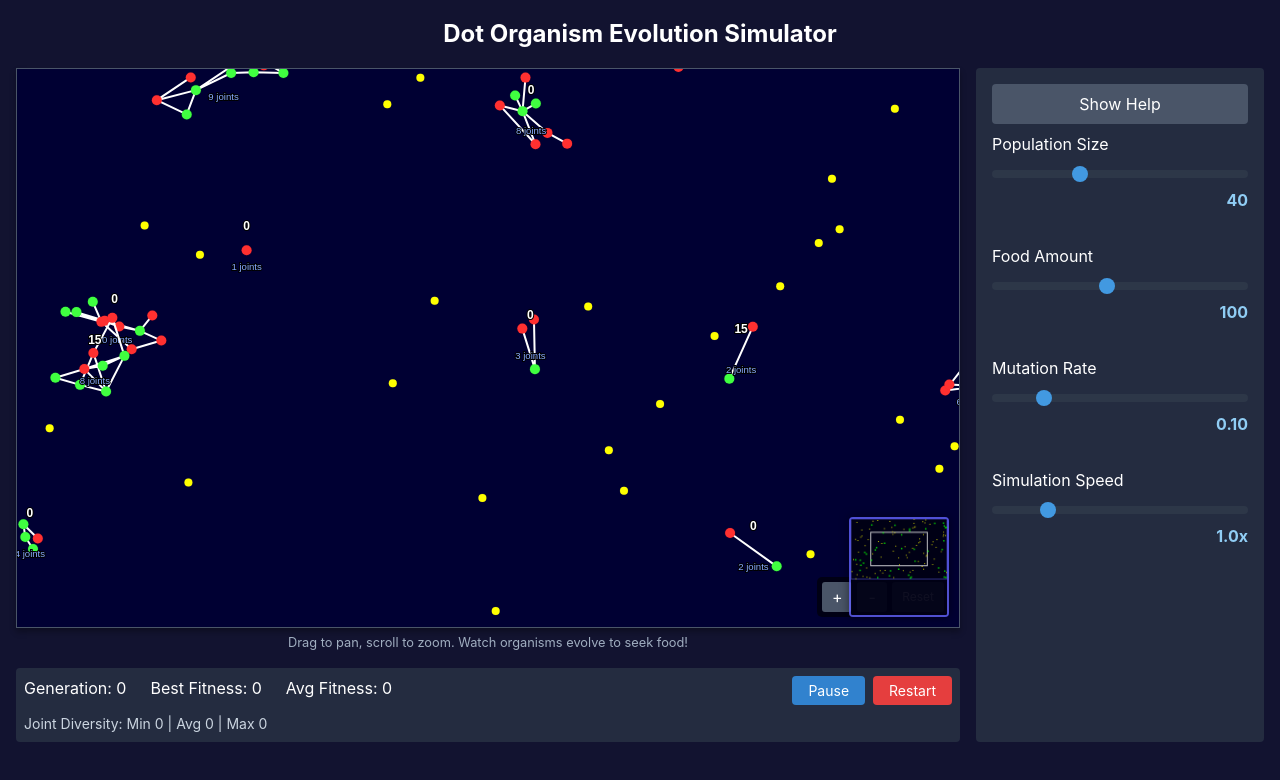
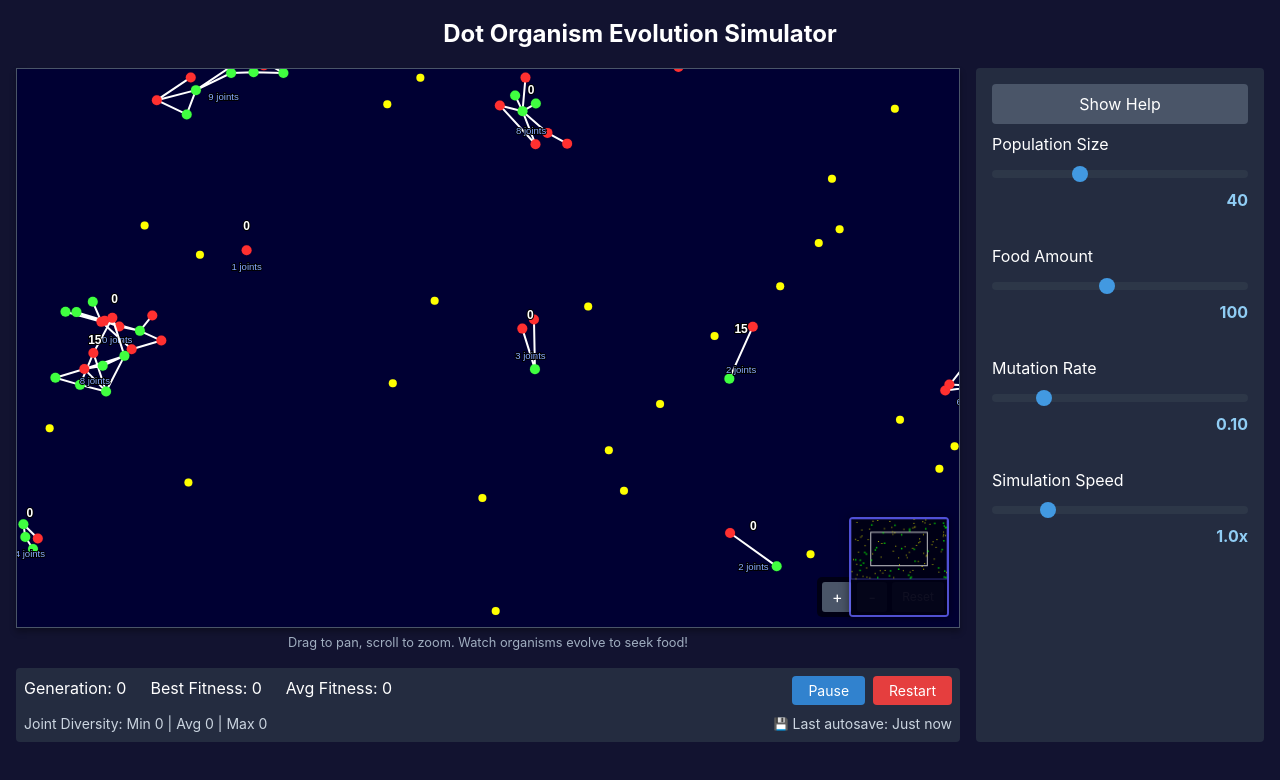
Before and after one commit to late-cretaceous/constellation-evolution, a React (Vite) app: page / in a window 1280 px wide. Shown: the top 780 px of the page. Built offline with nearby package versions, Linux system fonts and the light colour scheme.

Commit message:
feat: autosave display

```diff
--- a/src/components/EvolutionSimulator/EvolutionSimulator.css
+++ b/src/components/EvolutionSimulator/EvolutionSimulator.css
@@ -341,6 +341,12 @@
   background-color: rgba(0, 0, 20, 0.8);
 }
 
+@keyframes fade-out {
+  0% { opacity: 1; }
+  80% { opacity: 1; }
+  100% { opacity: 0; visibility: hidden; }
+}
+
 /* Green button for cancel option */
 .button-green {
   background-color: #38a169;
@@ -372,6 +378,37 @@
   animation: fade-out 5s forwards;
 }
 
+/* Stats details area with joint diversity and autosave info */
+.stats-details {
+  display: flex;
+  justify-content: space-between;
+  align-items: center;
+  flex-wrap: wrap;
+  margin-top: 0.25rem;
+}
+
+/* Joint diversity styling */
+.joint-diversity {
+  font-size: 0.875rem;
+  color: #cbd5e0;
+  flex: 1;
+}
+
+/* Autosave info styling */
+.autosave-info {
+  font-size: 0.875rem;
+  color: #cbd5e0;
+  margin-left: auto;
+  display: flex;
+  align-items: center;
+}
+
+/* Autosave icon styling */
+.autosave-icon {
+  margin-right: 0.25rem;
+  font-size: 0.75rem;
+}
+
 @keyframes fade-out {
   0% { opacity: 1; }
   80% { opacity: 1; }
--- a/src/components/EvolutionSimulator/SimulationStats.jsx
+++ b/src/components/EvolutionSimulator/SimulationStats.jsx
@@ -2,7 +2,7 @@ import React from 'react';
 
 /**
  * Displays simulation statistics and control buttons
- * Enhanced with restart confirmation dialog
+ * Enhanced with restart confirmation dialog and autosave indicator
  */
 const SimulationStats = ({
   generation,
@@ -12,8 +12,31 @@ const SimulationStats = ({
   onRestartSimulation,
   showRestartConfirmation,
   onConfirmRestart,
-  onCancelRestart
+  onCancelRestart,
+  lastAutosaveTime
 }) => {
+  // Format the last autosave time
+  const formatLastSaveTime = () => {
+    if (!lastAutosaveTime) return 'Not saved yet';
+
+    const now = new Date();
+    const diffMs = now - lastAutosaveTime;
+
+    // If less than a minute, show "just now"
+    if (diffMs < 60000) {
+      return 'Just now';
+    }
+
+    // If less than an hour, show minutes
+    if (diffMs < 3600000) {
+      const minutes = Math.floor(diffMs / 60000);
+      return `${minutes} minute${minutes !== 1 ? 's' : ''} ago`;
+    }
+
+    // Format as time
+    return lastAutosaveTime.toLocaleTimeString([], { hour: '2-digit', minute: '2-digit' });
+  };
+
   return (
     <div className="stats-container">
       <div className="stats-row">
@@ -55,8 +78,13 @@ const SimulationStats = ({
           )}
         </div>
       </div>
-      <div className="joint-diversity">
-        Joint Diversity: Min {stats.minJoints} | Avg {stats.avgJoints} | Max {stats.maxJoints}
+      <div className="stats-details">
+        <div className="joint-diversity">
+          Joint Diversity: Min {stats.minJoints} | Avg {stats.avgJoints} | Max {stats.maxJoints}
+        </div>
+        <div className="autosave-info">
+          <span className="autosave-icon">💾</span> Last autosave: {formatLastSaveTime()}
+        </div>
       </div>
       {showRestartConfirmation && (
         <div className="restart-warning">
--- a/src/components/EvolutionSimulator/index.jsx
+++ b/src/components/EvolutionSimulator/index.jsx
@@ -56,6 +56,7 @@ const EvolutionSimulator = () => {
             showRestartConfirmation={simulation.showRestartConfirmation}
             onConfirmRestart={simulation.confirmRestartSimulation}
             onCancelRestart={simulation.cancelRestartSimulation}
+            lastAutosaveTime={simulation.lastAutosaveTime}
           />
         </div>
 
--- a/src/hooks/useECSSimulation.js
+++ b/src/hooks/useECSSimulation.js
@@ -48,6 +48,7 @@ export function useECSSimulation(canvasRef) {
   const [needsRestart, setNeedsRestart] = useState(false);
   const [showRestartConfirmation, setShowRestartConfirmation] = useState(false);
   const [hasLoadedSavedState, setHasLoadedSavedState] = useState(false);
+  const [lastAutosaveTime, setLastAutosaveTime] = useState(null);
 
   // Entity position tracking for minimap
   const [organismPositions, setOrganismPositions] = useState([]);
@@ -113,8 +114,10 @@ export function useECSSimulation(canvasRef) {
   const saveCurrentState = () => {
     if (!simulationInitializedRef.current) return;
 
+    const now = new Date();
+
     const state = {
-      timestamp: Date.now(),
+      timestamp: now.getTime(),
       generation: generationRef.current,
       stats: statsRef.current,
       config: {
@@ -126,7 +129,13 @@ export function useECSSimulation(canvasRef) {
       // Not saving organisms or food positions to avoid freezing issues
     };
 
-    saveSimulationState(state);
+    const success = saveSimulationState(state);
+
+    if (success) {
+      setLastAutosaveTime(now);
+    }
+
+    return success;
   };
 
   /**
@@ -367,9 +376,10 @@ export function useECSSimulation(canvasRef) {
       minimapUpdateTimerRef.current = 0;
     }
 
-    // Autosave every 30 seconds of real time
+    // Autosave every 15 seconds of real time (reduced from 30 to be more frequent)
+    const AUTOSAVE_INTERVAL = 15; // seconds
     autosaveTimerRef.current += deltaTime;
-    if (autosaveTimerRef.current >= 30) {
+    if (autosaveTimerRef.current >= AUTOSAVE_INTERVAL) {
       saveCurrentState();
       autosaveTimerRef.current = 0;
     }
@@ -680,6 +690,7 @@ export function useECSSimulation(canvasRef) {
     stats,
     hasLoadedSavedState,
     showRestartConfirmation,
+    lastAutosaveTime,
 
     // Entity positions for minimap
     organismPositions,
```
